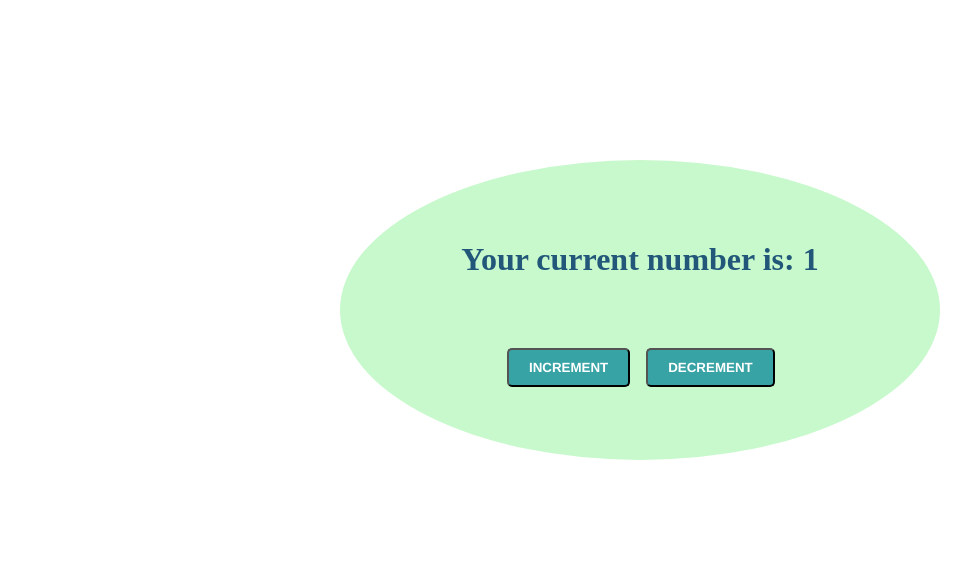
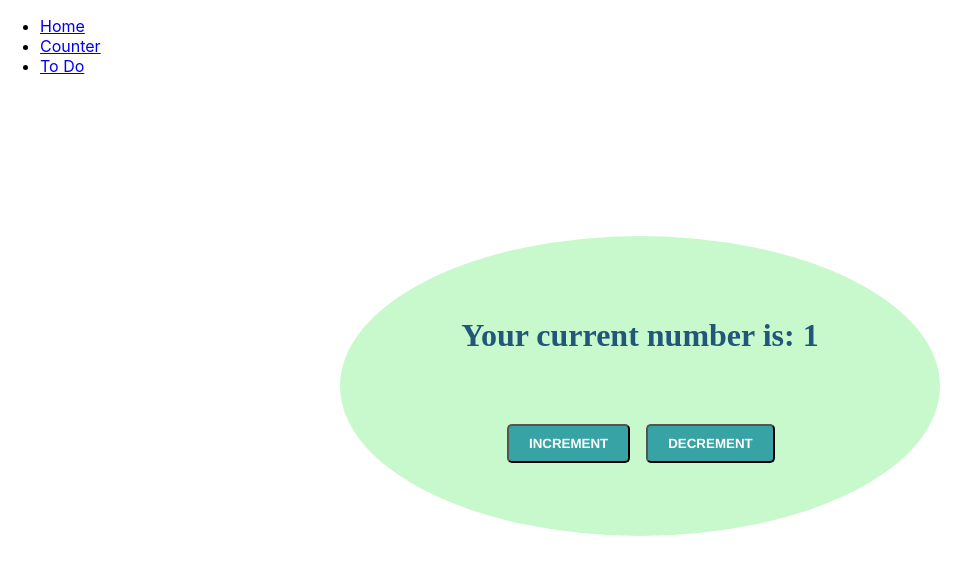
Before and after one commit to nicoleholubkova/React-apps, a React (Create React App) app: page /counter in a window 1280 px wide. Shown: the top 574 px of the page, without its empty margins (0-980 px from the left). Built offline with nearby package versions, Linux system fonts and the light colour scheme.

Commit message:
react-router added

```diff
--- a/package.json
+++ b/package.json
@@ -12,6 +12,7 @@
     "@types/react-dom": "^17.0.9",
     "react": "^17.0.2",
     "react-dom": "^17.0.2",
+    "react-router-dom": "^5.2.0",
     "react-scripts": "4.0.3",
     "typescript": "^4.3.5",
     "web-vitals": "^1.1.2"
--- a/src/App.tsx
+++ b/src/App.tsx
@@ -1,24 +1,44 @@
 import "./App.css";
+import { Link, Route, BrowserRouter as Router, Switch } from "react-router-dom";
+import { MyStateComp } from "./counter/Root";
 import React from "react";
-import logo from "./logo.svg";
 
-function App() {
+export default function App() {
   return (
-    <div className="App">
-      <header className="App-header">
-        <img src={logo} className="App-logo" alt="logo" />
-        <p>Ahoj</p>
-        <a
-          className="App-link"
-          href="https://reactjs.org"
-          target="_blank"
-          rel="noopener noreferrer"
-        >
-          Learn React
-        </a>
-      </header>
-    </div>
+    <Router>
+      <div>
+        <nav>
+          <ul>
+            <li>
+              <Link to="/">Home</Link>
+            </li>
+            <li>
+              <Link to="/counter">Counter</Link>
+            </li>
+            <li>
+              <Link to="/todo">To Do</Link>
+            </li>
+          </ul>
+        </nav>
+
+        {/* A <Switch> looks through its children <Route>s and
+            renders the first one that matches the current URL. */}
+        <Switch>
+          <Route path="/counter">
+            <MyStateComp />
+          </Route>
+          <Route path="/todo">
+            <h2>There will be my to do list.</h2>
+          </Route>
+          <Route path="/">
+            <h1>Hi</h1>
+          </Route>
+        </Switch>
+      </div>
+    </Router>
   );
 }
 
-export default App;
+function Home() {
+  return <h2>Home</h2>;
+}
--- a/src/index.tsx
+++ b/src/index.tsx
@@ -1,12 +1,12 @@
 import "./index.css";
-import { MyStateComp } from "./Root";
+import App from "./App";
 import React from "react";
 import ReactDOM from "react-dom";
 import reportWebVitals from "./reportWebVitals";
 
 const myComp = (
   <div>
-    <MyStateComp />
+    <App />
   </div>
 );
 ReactDOM.render(myComp, document.getElementById("root"));
```
Also changed, not shown: src/counter/Root.tsx (renamed from src/Root.tsx), src/counter/theme.ts (renamed from src/theme.ts), src/logo.svg (deleted), 1 other file (tests, documents, lock files or other folders).
